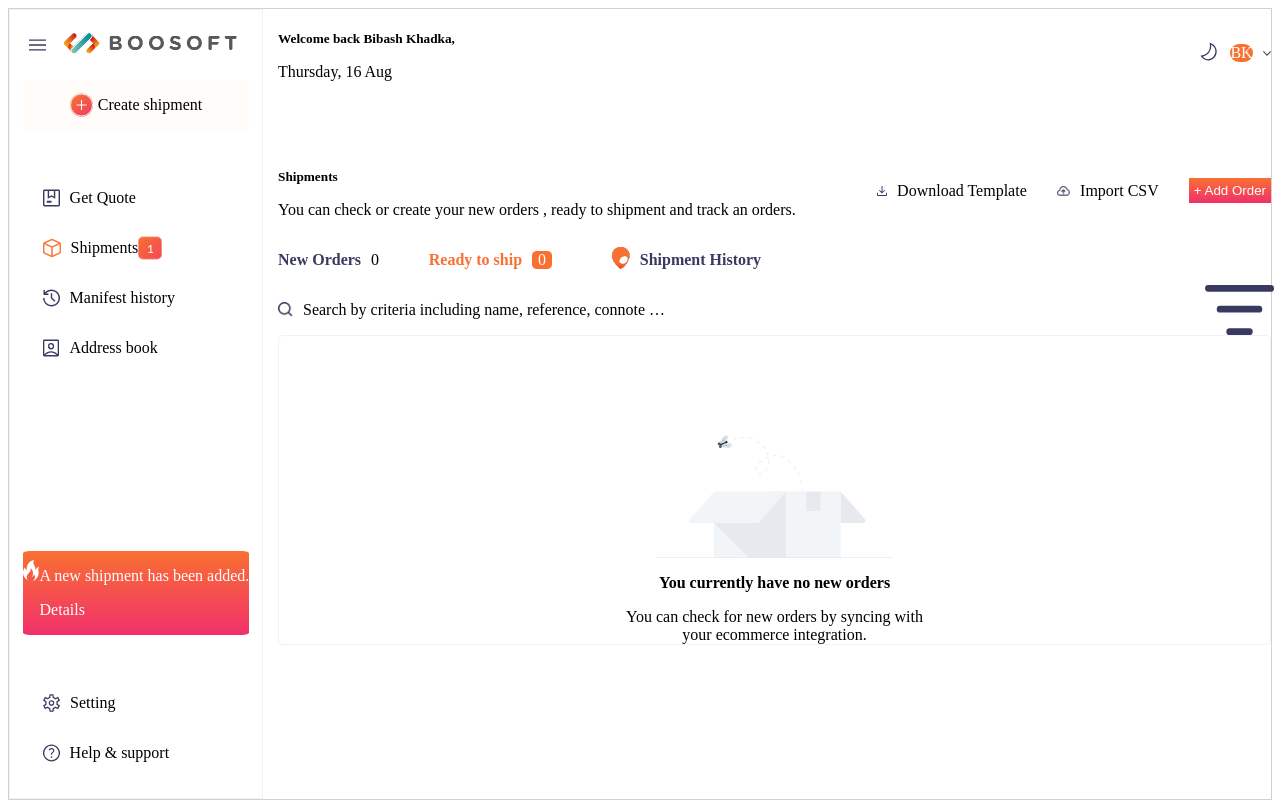
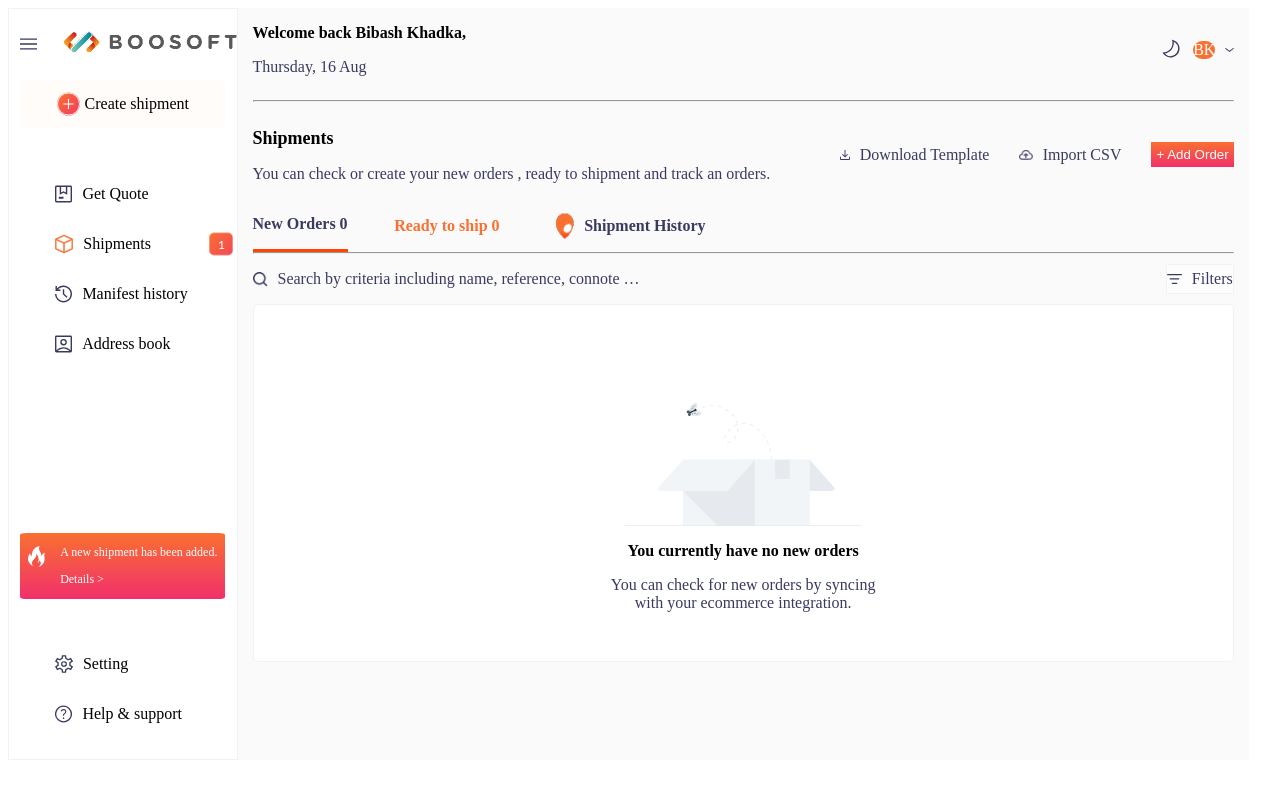
Before and after one commit to poonamgahatraj/newproject_1, a Vue app in the folder newproject_1/: page /shipment in a window 1280 px wide. Built offline with nearby package versions, Linux system fonts and the light colour scheme.

Commit message:
newproject_1

```diff
--- a/newproject_1/src/pages/Loginpage.vue
+++ b/newproject_1/src/pages/Loginpage.vue
@@ -1,15 +1,15 @@
 <template>
-    <div class="container">
+    <div class="content-box">
         <img src="public/assets/Logo.png"  class="logo">
 
         <div class="content">
             <div style="display:flex;flex-direction: column; text-align: center;">
-                <h1>Welcome back</h1>
+                <p style="font-size: 30px;margin-bottom:0;"><b></b>Welcome back</p>
                 <p style="font-size: 18px; color: #1C1C1C;">Log In to manage your deliveries and access other services.</p>
             </div>
 
             <div class="form">
-                <form style="display:flex; flex-direction: column;">
+                <form style="display:flex; flex-direction: column; margin-top:10%;">
                     <label>Email</label><br>
                     <input type="text" placeholder="Enter your email" class="input"><br><br>
                     <label>Password</label><br>
@@ -68,12 +68,14 @@ export default{
 
 
 
-<style>
+<style scoped>
 
-.container{
+.content-box{
+
     border:1px solid#1C1C1C33;
     background: #FFFFFF 0% 0% no-repeat padding-box;
-     opacity: 1;
+    opacity: 1;
+
 }
 
 .logo{
@@ -93,7 +95,7 @@ box-shadow: 30px 53px 26px #F3485608;
 border: 1px solid #F0F2F7;
 opacity: 1;
 padding-top: 5%; padding-bottom: 5%;
-margin-top: 15%;
+margin-top: 10%;
 
 margin-bottom: 15%;
 }
@@ -115,7 +117,7 @@ margin-bottom: 15%;
 .btn{
  width:100%;
  padding:3%;
- background: rgba(245, 86, 74, 1)  ;
+ background-image: linear-gradient(#F5564A,#F34558);
  color:white;
  border:none;
  border-radius:3px;
--- a/newproject_1/src/pages/shipment.vue
+++ b/newproject_1/src/pages/shipment.vue
@@ -4,7 +4,7 @@
         <div class="sidenav-content">
             <div style="display:flex;justify-content: space-around;">
             <img src="public/assets/hamburget menu icon.svg">
-            <img src="public/assets/Logo.png">
+            <img src="public/assets/Logo.png" style="margin-left: 10%;">
         </div>
 
         <div style="display:flex;justify-content: center;border-radius: 5px; background:#FFFCFA">
@@ -12,7 +12,7 @@
             <p>Create shipment</p>
         </div>
 
-        <div style="display: flex; flex-direction: column;padding :20px;margin-top:10%;">
+        <div  class="subnav-content">
             <div class="subnav">
                 <img src="public/assets/Get quote icon.svg" class="imag">
                 <p>Get Quote</p>
@@ -20,7 +20,7 @@
             <div class="subnav">
                 <img src="public/assets/shipment icon.svg" class="imag">
                 <p>Shipments</p>
-                <img src="public/assets/number.svg">
+                <img src="public/assets/number.svg" style="    margin-left: 35%;">
             </div>
             <div class="subnav">
                 <img src="public/assets/history icon.svg" class="imag">
@@ -33,16 +33,16 @@
         </div>
 
         <div  style="display:flex;background-image: linear-gradient(#F97031,#F1306B);justify-content: space-around;
-    align-items: baseline;
+    align-items: center;
     border-radius: 3%;
     margin-top: 70%;">
-            <div>
+            <div style="height:40px;">
                 <img src="public/assets/fire icon.svg">
 
             </div>
-            <div style="color:white;">
+            <div style="color:white;font-size: 12px;">
                 <p>A new shipment has been added.</p>
-                <p>Details</p>
+                <p>Details  ></p>
             </div>
 
         </div>
@@ -65,34 +65,40 @@
         <div class="about-content">
             <div style="display:flex;justify-content: space-between;">
                 <div>
-                <h5 style="margin-bottom:0;">Welcome back Bibash Khadka,</h5>
-                <p>Thursday, 16 Aug</p>
+                <p  style="margin-bottom:0;font-size:16px;"><b>Welcome back Bibash Khadka,</b></p>
+                <p style="color:#393A60;font-style: normal;">Thursday, 16 Aug</p>
+
+
+
+
                 </div>
-
                 <div style="display:flex;justify-content: center;align-items: center;">
                     <img src="public/assets/dark mode icon.svg"  style="margin-right:10px;">
                    <div style="
     border-radius: 50px;background:#F97031; color:white;margin-right:10px;">BK</div>
                     <img src="public\assets\dropdown (1).svg">
                 </div>
-            </div>
 
 
-            <div style="margin-top:5%;display:flex;justify-content: space-between;">
+            </div>
+            <hr>
+
+
+            <div style="display:flex;justify-content: space-between;">
                 <div>
-                <h5 style="margin-bottom:0;">Shipments</h5>
-                <p>You can check or create your new orders , ready to shipment and track an orders.</p>
+                <p style="margin-bottom:0;font-size: 18px;"><b>Shipments</b></p>
+                <p style="color:#393A60;">You can check or create your new orders , ready to shipment and track an orders.</p>
                 </div>
                 <div style="display:flex; justify-content: space-between;">
                     <div style="display:flex;justify-content: center;
     align-items: center;margin-right:30px;">
                     <img src="public\assets\download.svg" style="height:10px;margin-right:10px;">
-                    <p>Download Template</p>
+                    <p style="color:#393A60">Download Template</p>
                     </div>
                     <div style="display:flex;justify-content: center;
     align-items: center;margin-right:30px;">
                     <img src="public/assets/import icon.png" style="height:10px;margin-right:10px;">
-                    <p>Import CSV</p>
+                    <p style="color:#393A60">Import CSV</p>
                     </div>
                     <div style="display:flex;justify-content: center;
     align-items: center;" >
@@ -107,38 +113,49 @@
 
             </div>
 
-            <div style="display:flex;">
-                <div class="cont">
-                    <p style="color:#393A60;    margin-right: 10px;"><b>New Orders</b> </p>
-                   <div>0</div>
-
-                </div>
-                <div  class="cont">
-                    <p style="color:#F97031; margin-right: 10px;"> <b>Ready to ship</b></p>
-                    <div style="     background: #F97031;
-    color: white;width: 20px;text-align: center; border-radius: 25%;">0</div>
-                </div>
-                <div  class="cont">
-                    <div>
-                        <img src="public\assets\icon mask.png">
+            <div style="display:flex; margin-right:5%;
+    display:flex;
+    align-items: center;">
+                <div   style="margin-right:5%;">
+                    <div   @click="clickfunc('neworders')"  :class="{cont:clickoption===`neworders`}">
+                        <p style="color:#393A60;  " ><b>New Orders  0</b> </p>
                     </div>
-                    <p style="color:#393A60"><b>Shipment History</b></p>
-                </div>
 
 
 
+                </div>
+                <div  style="margin-right:5%;" >
+                    <div @click="clickfunc('readytoship')" :class="{cont:clickoption===`readytoship`}">
+                        <p style="color:#F97031; "> <b>Ready to ship  0</b></p>
+                    </div>
+
+
+                </div>
+                <div  @click="clickfunc('shipmentHistory')" :class="{cont:clickoption===`shipmentHistory`}">
+                    <div style="display:flex;">
+                        <img src="public\assets\icon mask.png" >
+                       <p style="color:#393A60"><b>Shipment History</b></p>
+                    </div>
+
+                </div>
 
             </div>
+            <hr style="margin:0;">
 
-            <div style="display:flex;justify-content: space-between;">
+            <div style="display:flex;justify-content: space-between;align-items: center;">
                 <div style="display:flex;    align-items: center;">
                     <img src="public/assets/Search.png"  style="height:15px;">
-                    <p style="margin-left: 10px;">Search by criteria including name, reference, connote …</p>
+                    <p style="margin-left: 10px;color:#393A60">Search by criteria including name, reference, connote …</p>
             </div>
 
-            <div style="display:flex;">
+            <div style="display: flex;
+    border: 1px solid #F0F2F7;
+    background: #FDFDFD;
+    height: 28px;
+    justify-content: center;
+    align-items: center;">
                 <img src="public/assets/filter icon.svg" style="margin-right: 10px;">
-                <p>Filters</p>
+                <p  style="color:#393A60">Filters</p>
 
             </div>
             </div>
@@ -155,9 +172,10 @@
     flex-direction: column;
     justify-content: center;
     align-items: center;
-    text-align: center;">
+    text-align: center;
+    margin-bottom:5%;">
                 <p><b>You currently have no new orders</b></p>
-                <p style="width:30%;margin:0">You can check for new orders by syncing with your ecommerce integration.</p>
+                <p style="width:30%;margin:0;color:#393A60">You can check for new orders by syncing with your ecommerce integration.</p>
                 </div>
             </div>
 
@@ -168,13 +186,40 @@
     </div>
 </template>
 
+<script>
+
+export default{
+    data(){
+        return{
+                clickoption:"neworders",
+
+                current_tab:"newOrders"
+
+        }
+    },
+    methods:{
+        clickfunc(selectoption){
+            this.clickoption=selectoption;
+                console.log("option clicked is ",this.clickoption)
+        },
+
+        getclass(selecttab){
+            this.current_tab=selecttab
+            console.log("tab clicked is ",this.current_tab)
+        }
+
+    }
+}
+
+</script>
+
 <style>
 .container{
     display:flex;
 }
 
 .sidenav{
-width:20%;
+width:18%;
 border:1px solid #F0F2F7;
 
 }
@@ -183,8 +228,16 @@ border:1px solid #F0F2F7;
     display:flex;
 }
 
+.subnav-content{
+    display: flex;
+     flex-direction: column;
+     padding :20px;
+     margin-top:10%;
+}
+
 .imag{
     margin-right:10px;
+    margin-left:15px;
 }
 
 .sidenav-content{
@@ -194,16 +247,17 @@ border:1px solid #F0F2F7;
 
 .about-content{
     margin-left: 15px;
+    margin-right: 15px;
 }
 
 .about{
     width:80%;
+    background:#FAFAFA
 }
 
 .cont{
-    margin-right:5%;
-    display:flex;
-    align-items: center;
+
+    border-bottom: 3px solid orangered;
 }
 
 .content1{
@@ -212,4 +266,14 @@ border:1px solid #F0F2F7;
 
     justify-content: center;
 }
+
+.subnav:hover{
+    color:#F97031;
+    background:#F0F2F7;
+    border-left:3px solid #F97031;
+}
+
+
+
+
 </style>
```
Also changed, not shown: newproject_1/public/assets/break line.svg (added).
